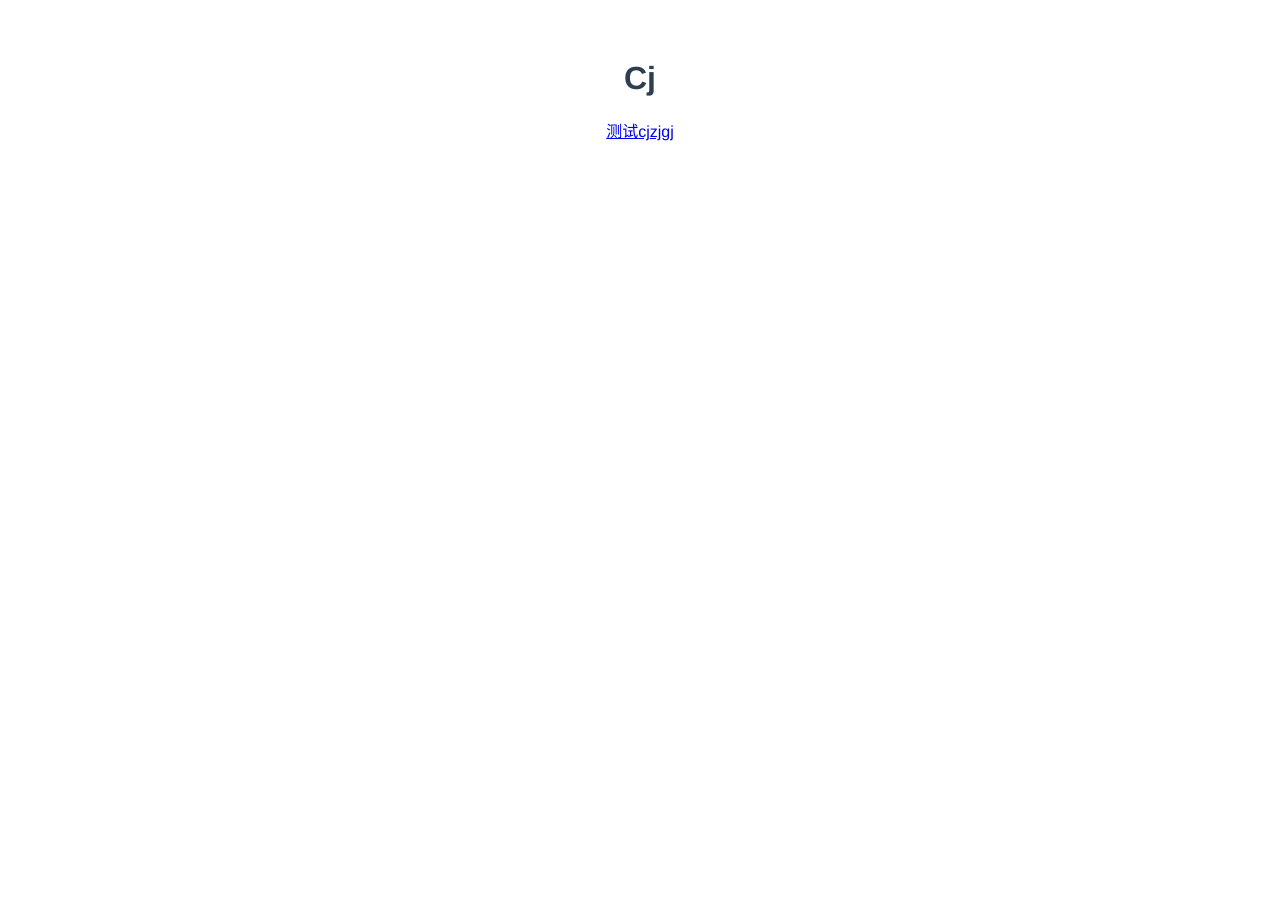
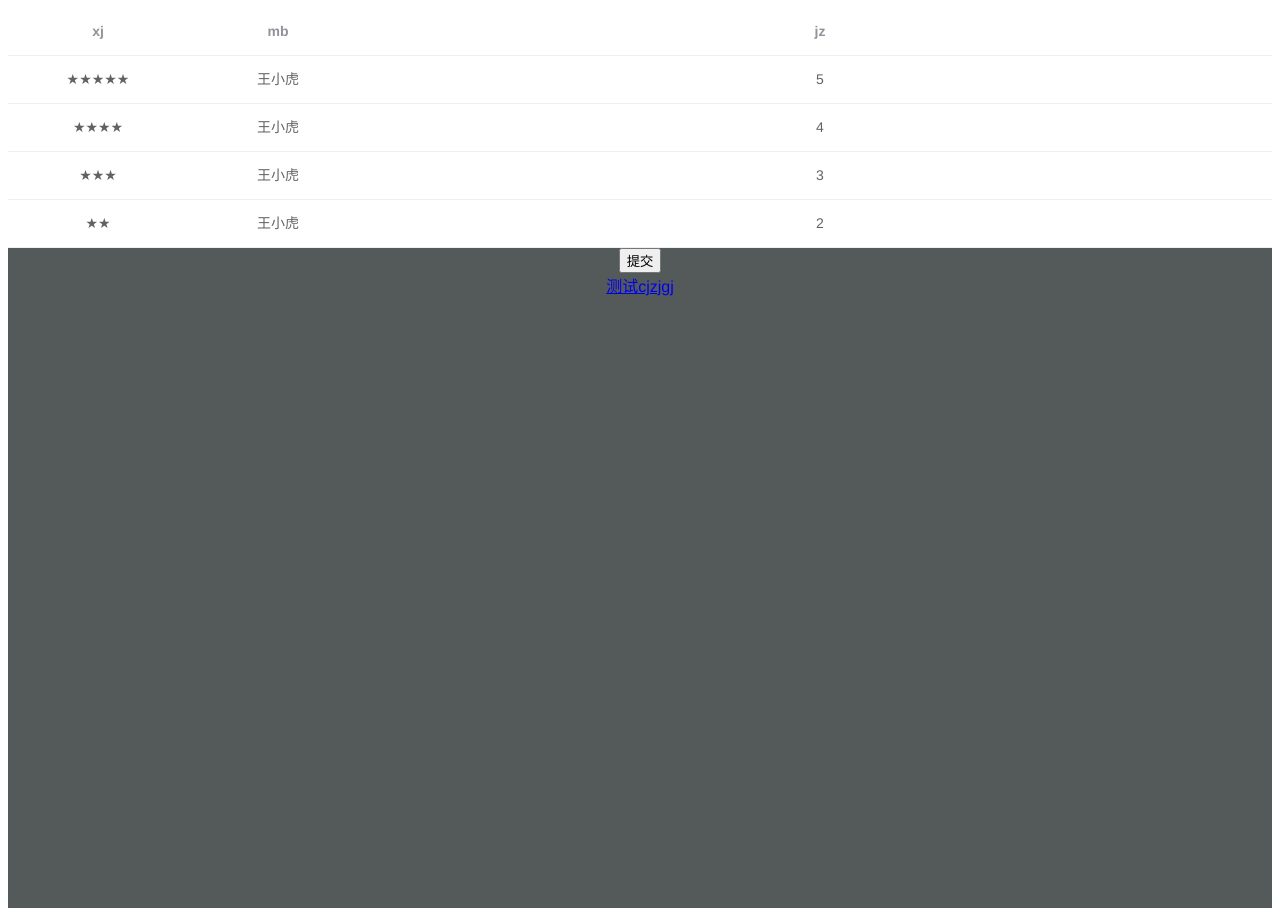
Before and after one commit to hlhk-jz/wx, a Vue app: page /#/cj in a window 1280 px wide. Before the commit the page ends 800 px from the top, so only its background shows below. Built offline with nearby package versions, Linux system fonts and the light colour scheme.

Commit message:
初始化

```diff
--- a/src/App.vue
+++ b/src/App.vue
@@ -20,7 +20,7 @@
   -webkit-font-smoothing: antialiased;
   -moz-osx-font-smoothing: grayscale;
   text-align: center;
-  color: #2c3e50;
-  margin-top: 60px;
+  background-color: #535a59;
+  height: 900px;
 }
 </style>
--- a/src/components/Cj.vue
+++ b/src/components/Cj.vue
@@ -1,6 +1,30 @@
 <template>
-  <div class="hello">
-     <h1>Cj</h1>
+  <div class="cj">
+    <el-table
+      :data="tableData"
+      style="width: 100%"
+      :row-style="tableRowStyle"
+    >
+      <el-table-column
+        prop="date"
+        label="xj"
+        width="180"
+        align="center">
+      </el-table-column>
+      <el-table-column
+        prop="name"
+        label="mb"
+        width="180"
+        align="center">
+      </el-table-column>
+      <el-table-column
+        prop="address"
+        label="jz"
+        align="center">
+      </el-table-column>
+    </el-table>
+
+   <input type="button" @click="show()" value="提交"/>
   </div>
 </template>
 
@@ -9,11 +33,58 @@
     name: 'Cj',
     data () {
       return {
-
+        tableData: [{
+          date: '★★★★★',
+          name: '王小虎',
+          address: '5'
+        }, {
+          date: '★★★★',
+          name: '王小虎',
+          address: '4'
+        }, {
+          date: '★★★',
+          name: '王小虎',
+          address: '3'
+        }, {
+          date: '★★',
+          name: '王小虎',
+          address: '2'
+        }],
       }
     },
     methods: {
+      tableRowStyle({ row }) {
+        if (row.date == localStorage.getItem("key")) {
+          return { 'background-color': '#67c23a','color':'#fff' }
+        }
+      },
+      show(){
+        localStorage.setItem("key","★★")
+        location.reload();
+      }
+    },
+  }
 
-    }
+</script>
+
+
+<style>
+  .ding {
+    padding: 10px 0;
+    background-color: #2a1414;
+    width: 400px;
+    height: 30px;
+    text-align: center;
+    margin: 0 auto;
   }
-</script>
+
+/*  .el-table--enable-row-hover .el-table__body tr:hover {
+    background: rgb(184, 224, 250);
+    border: 1px solid #313463;
+  }*/
+
+  /*表格鼠标悬停的样式（背景颜色）*/
+ /* .el-table tbody tr:hover > td {
+    background-color: #2cce34 !important;
+  }*/
+</style>
```
